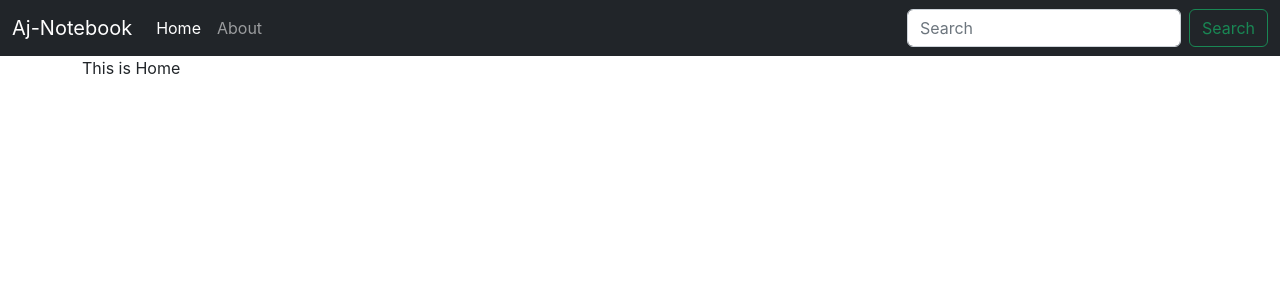
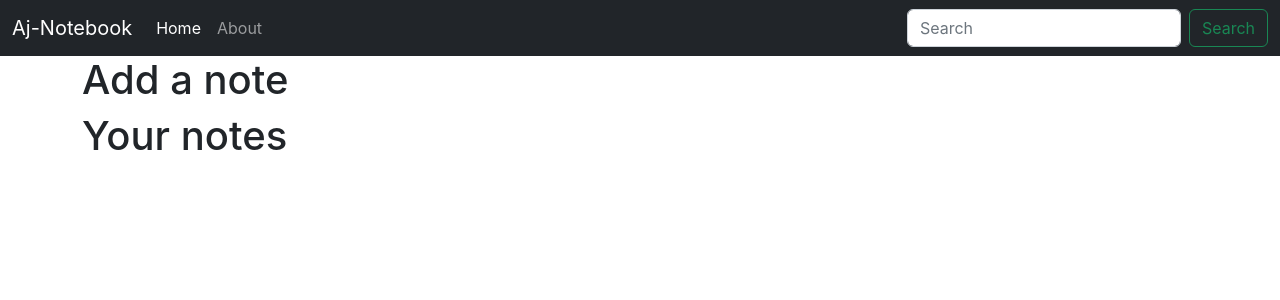
Before and after one commit to AjCodez/aj-notebook, a React (Create React App) app: page / in a window 1280 px wide. Shown: the top 300 px of the page. Built offline with nearby package versions, Linux system fonts and the light colour scheme.

Commit message:
home page

```diff
--- a/src/components/home.js
+++ b/src/components/home.js
@@ -3,7 +3,8 @@ import React from 'react'
 export const Home = () => {
   return (
     <div>
-      This is Home
+      <h1>Add a note</h1>
+      <h1>Your notes</h1>
     </div>
   )
 }
```
